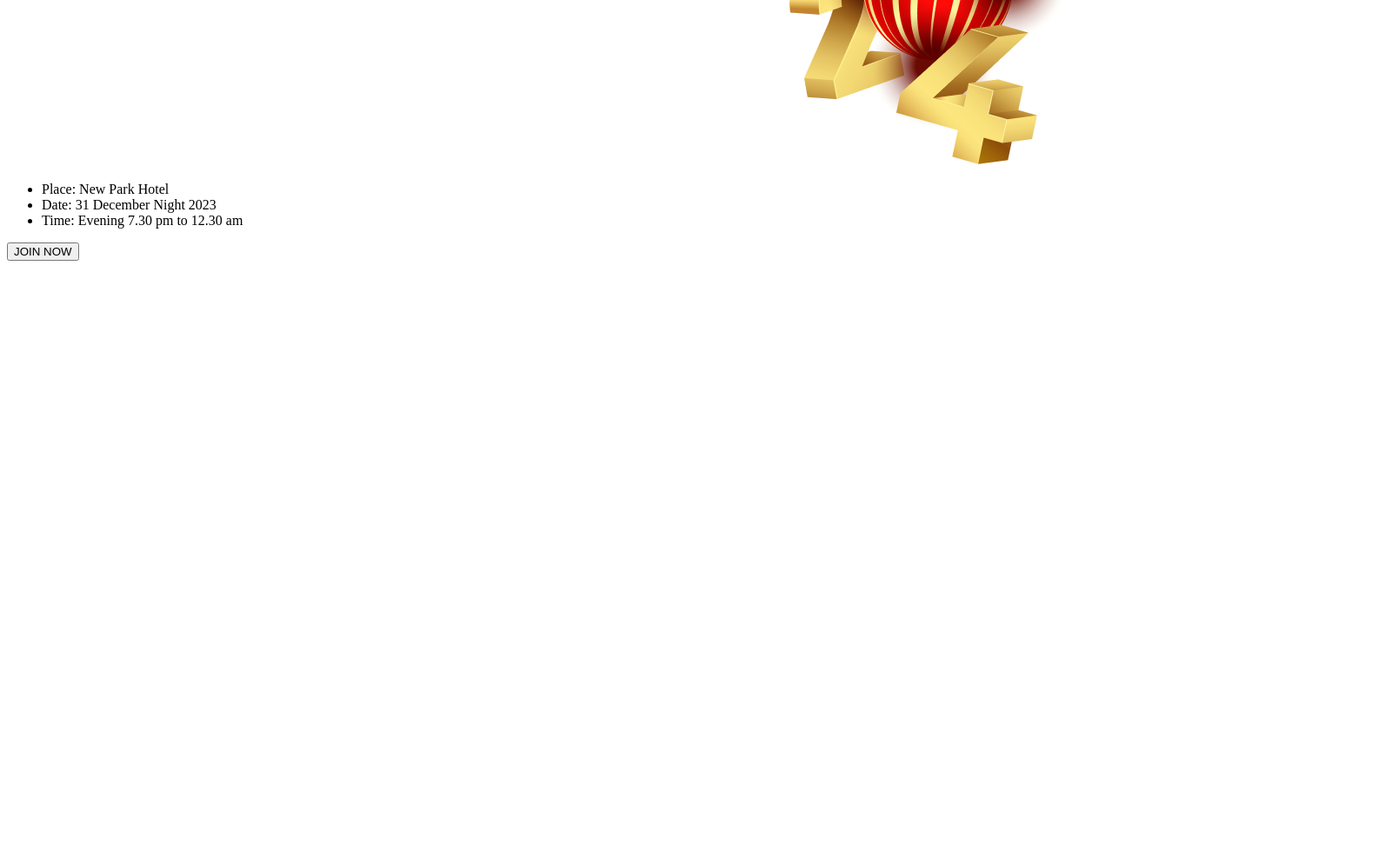
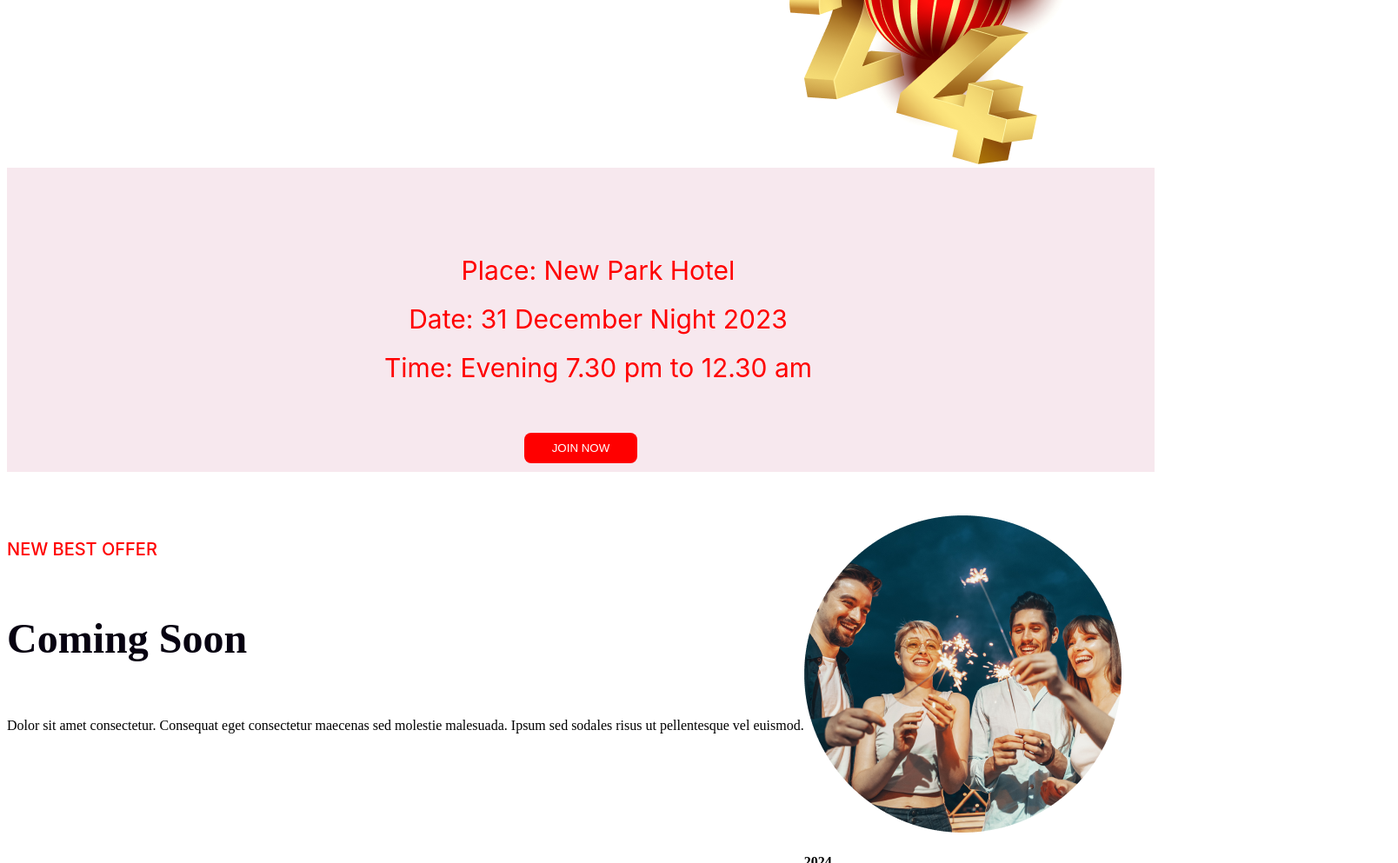
Before and after one commit to Moriom-Isalm/assignment, a plain HTML site: page new mission/resources/index.html in a window 1280 px wide. Shown: the part 2406-3399 px from the top of the page at 87% size, 1608 px wide, since content can reach past the window. Before the commit the page ends 2706 px from the top, so only its background shows below. Drawn offline with Linux system fonts and the light colour scheme.

Commit message:
added coming

```diff
--- a/new mission/resources/index.html
+++ b/new mission/resources/index.html
@@ -6,6 +6,7 @@
     <meta name="viewport" content="width=device-width, initial-scale=1.0">
     <title>New year party</title>
     <link rel="stylesheet" href="styles/design.css">
+
 </head>
 <body>
     <header>
@@ -18,7 +19,6 @@
 
                 </div>
         </nav>
-
 
         </div>
 
@@ -45,17 +45,38 @@
                     </div>
 
                     <section>
-                        <nav >
+                        <nav class="optional" >
                             <div class="opt">
-                                <ul>
-                                    <li>Place: New Park Hotel</li>
-                                    <li>Date: 31 December Night 2023</li>
-                                    <li>Time: Evening 7.30 pm to 12.30 am</li>
+                                <ul class="list-dlt">
+                                    <li>Place: <span>New Park Hotel</span></li>
+                                    <li>Date: <span>31 December Night 2023</span></li>
+                                    <li>Time: <span>Evening 7.30 pm to 12.30 am</span> </li>
                                 </ul>
-                                <button>JOIN NOW</button>
+                                <button class="optional-btn">JOIN NOW</button>
 
                             </div>
                         </nav>
+                    </section>
+
+                    <section class="new-comming-soon">
+                        <div class="coming-soon">
+                            <div class="come">
+                                <h4 class="come-tittle">NEW BEST OFFER</h4>
+                                <h1 class="big-tittle">Coming Soon</h1>
+                                <p class="description">Dolor sit amet consectetur.
+                                    Consequat eget consectetur maecenas sed molestie malesuada. Ipsum sed sodales risus ut pellentesque vel euismod. </p>
+
+                            </div>
+                            <div>
+                                <img src="Ellipse 1.png"
+                            </div>
+                            <div>
+                                <h1 class="come-tittle-rgt">2024</h1>
+                                <p>Dolor sit amet consectetur. Consequat eget consectetur maecenas sed.</p>
+                                <img src="Group 96.png"
+                            </div>
+
+                        </div>
                     </section>
 
 
--- a/new mission/resources/styles/design.css
+++ b/new mission/resources/styles/design.css
@@ -89,6 +89,68 @@ font-weight: 700;
     padding-top: 20px;
 }
 
+.optional{
+    background-color: rgb(247, 232, 238);
+    width: 1320px;
+height: 350px;
+margin-bottom: 50px;
+}
 .opt {
-    background-image: url('../assets/design');
+    color: #F00;
+ padding-top: 60px;
+text-align: center;
+font-family: Inter;
+font-size: 30px;
+font-weight: 400;
+line-height: 56px; /* 175% */
+list-style: none;
 }
+
+ .list-dlt {
+     list-style: none;
+ }
+
+.optional-btn {
+    border-radius: 8px;
+    background: #F00;
+    display: inline-flex;
+padding: 10px 32px;
+justify-content: center;
+align-items: center;
+gap: 10px;
+color: white;
+border: azure;
+}
+
+.new-comming-soon{
+    width: 1600px;
+height: 7335px;
+background: #FFF;
+margin-top: 20ox;
+}
+.coming-soon {
+    display: flex;
+}
+
+.come-tittle {
+    color: #F00;
+text-align: left;
+font-family: Inter;
+font-size: 20px;
+font-weight: 500;
+}
+.big-tittle{
+    color: #070211;
+font-family: Merriweather;
+font-size: 48px;
+font-weight: 900;
+}
+.discrption{
+    color: rgba(7, 2, 17, 0.60);
+font-family: Inter;
+font-size: 20px;
+font-weight: 400;
+line-height: 32px;
+width: 300px;
+
+}
```
